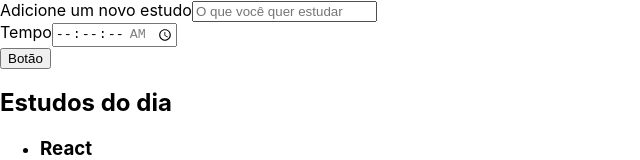
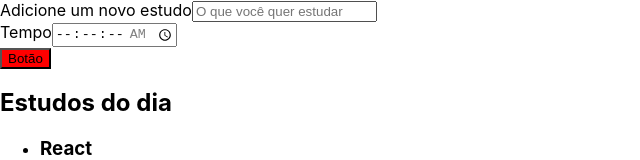
Before and after one commit to gusouza97/alura-studies, a React (Create React App) app: page / in a window 1280 px wide. Shown: the top 160 px of the page, without its empty margins (0-640 px from the left). Built offline with nearby package versions, Linux system fonts and the light colour scheme; the HTML template or start-up script is replaced by a standard one.

Commit message:
Aprendendo a estilizar

```diff
--- a/src/components/Button/index.tsx
+++ b/src/components/Button/index.tsx
@@ -2,8 +2,17 @@ import React from "react";
 
 class Button extends React.Component {
     render(){
+
+        const isActive = false;
+
+        const styles = {
+            backgroundColor: isActive ? 'green' : 'red'
+        }
+
         return (
-            <button>
+            <button style={
+                styles
+            }>
                 Botão
             </button>
         )
```
